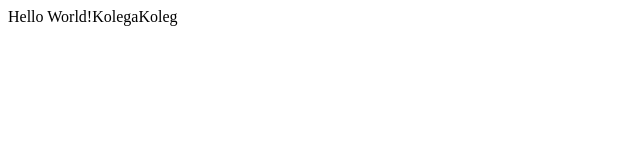
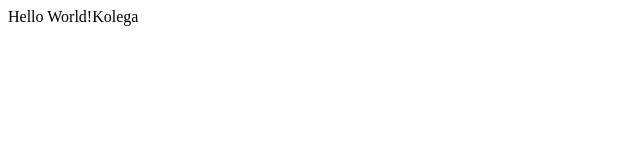
Before and after one commit to Ola214/GitTutorial, a plain HTML site: page index.html in a window 1280 px wide. Shown: the full height of the page, 0-640 px from the left. Drawn offline with Linux system fonts and the light colour scheme.

Commit message:
zmiany_kolegi

```diff
--- a/index.html
+++ b/index.html
@@ -6,6 +6,6 @@
     <title>Git Tutorial</title>
 </head>
 <body>
-    Hello World!KolegaKoleg
+    Hello World!Kolega
 </body>
 </html>
```
